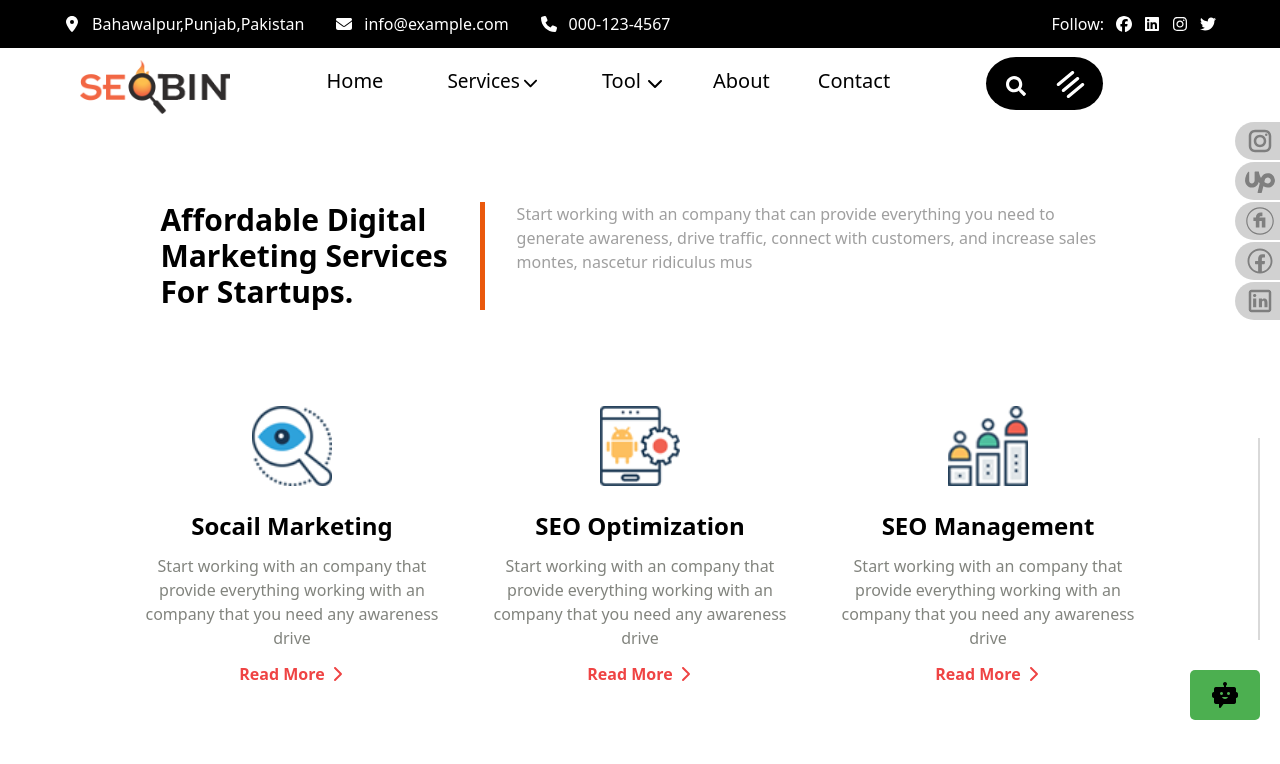
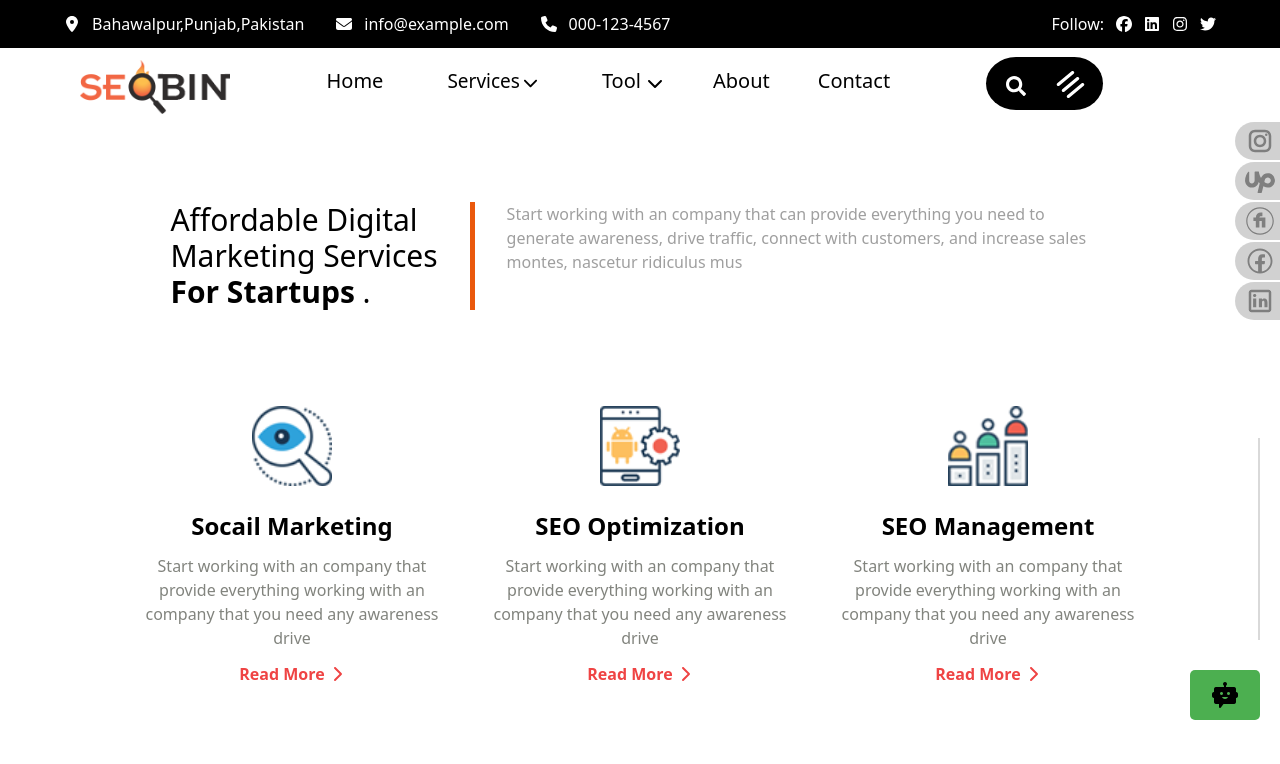
Before and after one commit to mhmAdmin1122/startupMAXIM, a Next.js app: page / in a window 1280 px wide. Shown: the top 764 px of the page. Built offline with nearby package versions, Linux system fonts and the light colour scheme.

Commit message:
For Startups

```diff
--- a/pages/Components/H/HomeSection.tsx
+++ b/pages/Components/H/HomeSection.tsx
@@ -38,8 +38,8 @@ const HomeSection = () => {
     <div>
       <section className="flex gap-8 flex-wrap mt-16 justify-center">
         <div>
-          <h1 id="section1-h1" className="text-3xl font-bold text-md-right text-sm-center column-title">
-            Affordable Digital <br /> Marketing Services <br /> For Startups.
+          <h1 id="section1-h1" className="text-3xl text-md-right text-sm-center column-title">
+            Affordable Digital <br /> Marketing Services <br /><b>For Startups</b> .
           </h1>
         </div>
         <div className="border-l-[5px] pl-8 max-[500px]:pl-3 max-[500px]:w-[90%] text-[#9f9f9f] border-orange-600 w-[50%]">
```
